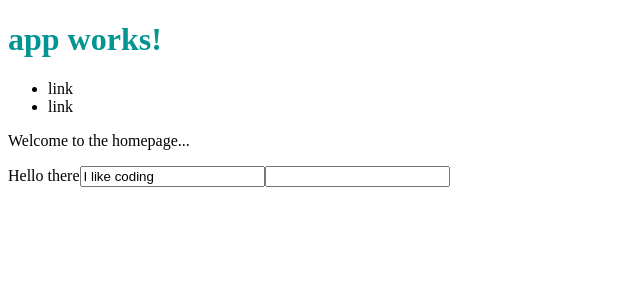
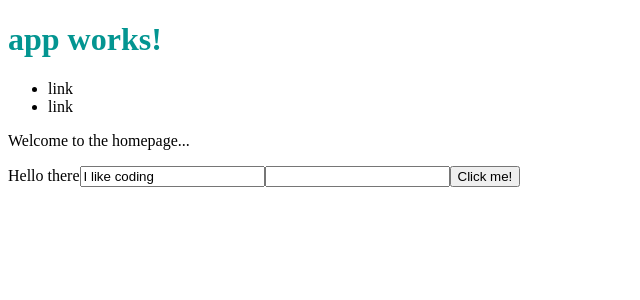
Before and after one commit to emelietejohansson/angular2-tutorial, an Angular app in the folder directory-app/: page / in a window 1280 px wide. Shown: the top 300 px of the page, without its empty margins (0-640 px from the left). Built offline with nearby package versions, Linux system fonts and the light colour scheme.

Commit message:
Introduction event binding

```diff
--- a/directory-app/src/app/home/home.component.html
+++ b/directory-app/src/app/home/home.component.html
@@ -7,6 +7,8 @@
 <input [value]="myString" />
 <input [required]="myBoolean" />
 
+<button (click)="alertMe('Coding is fun')">Click me!</button>
+
 <!-- string interpolation also works-->
 <!--
 <input value="{{myString}}" />
--- a/directory-app/src/app/home/home.component.ts
+++ b/directory-app/src/app/home/home.component.ts
@@ -11,6 +11,10 @@ export class HomeComponent implements OnInit {
     myString = "I like coding";
     myBoolean = true;
 
+    alertMe(val) {
+        alert(val);
+    }
+
     constructor() { }
 
       ngOnInit() {
```
